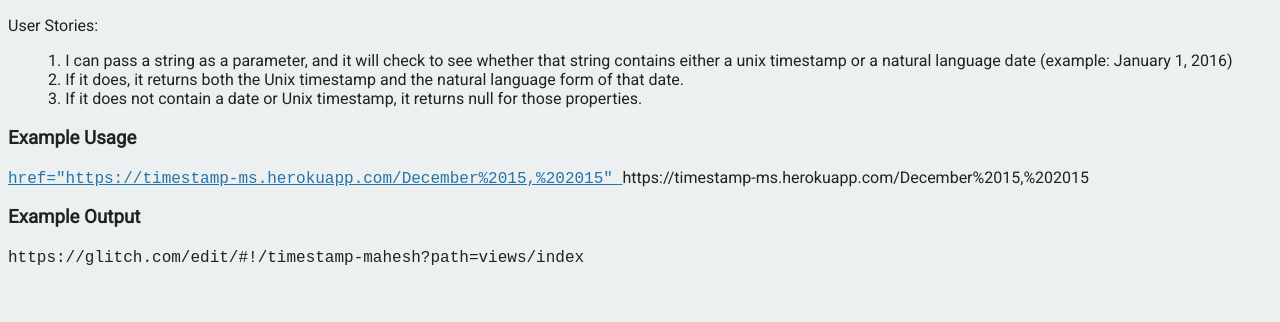
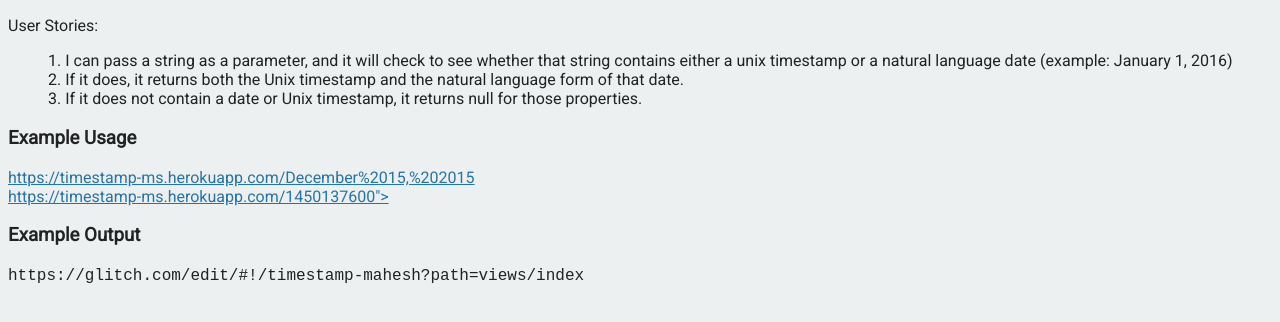
Before and after one commit to Mahesh-Codes/Basejump-Timestamp-Microservice, a website: page views/index.html in a window 1280 px wide. Shown: the part 124-446 px from the top of the page. Drawn offline with Linux system fonts and the light colour scheme.

Commit message:
Checkpoint

```diff
--- a/views/index.html
+++ b/views/index.html
@@ -28,12 +28,13 @@
         <p>
           <h3>Example Usage</h3>
         <a href="https://timestamp-ms.herokuapp.com/December%2015,%202015">
-        <code>
-        href="https://timestamp-ms.herokuapp.com/December%2015,%202015"
-        </code>
-        <a href="https://timestamp-ms.herokuapp.com/1450137600"></a>
-        </code>https://timestamp-ms.herokuapp.com/December%2015,%202015
-          </p>
+        https://timestamp-ms.herokuapp.com/December%2015,%202015
+        </a>
+
+        <br />
+        <a href="https://timestamp-ms.herokuapp.com/1450137600">
+        https://timestamp-ms.herokuapp.com/1450137600"></a>
+
      <p>
         <h3>Example Output</h3>
         <code>
```
